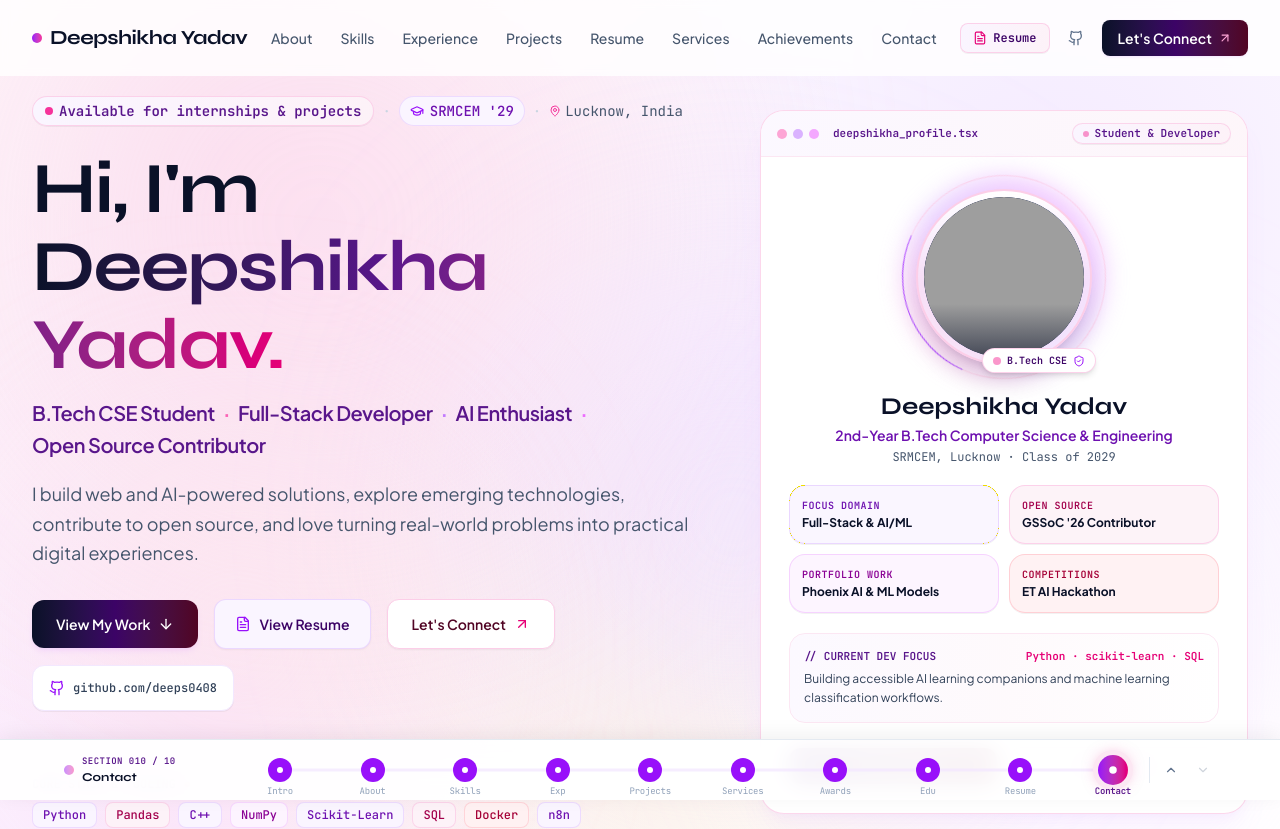
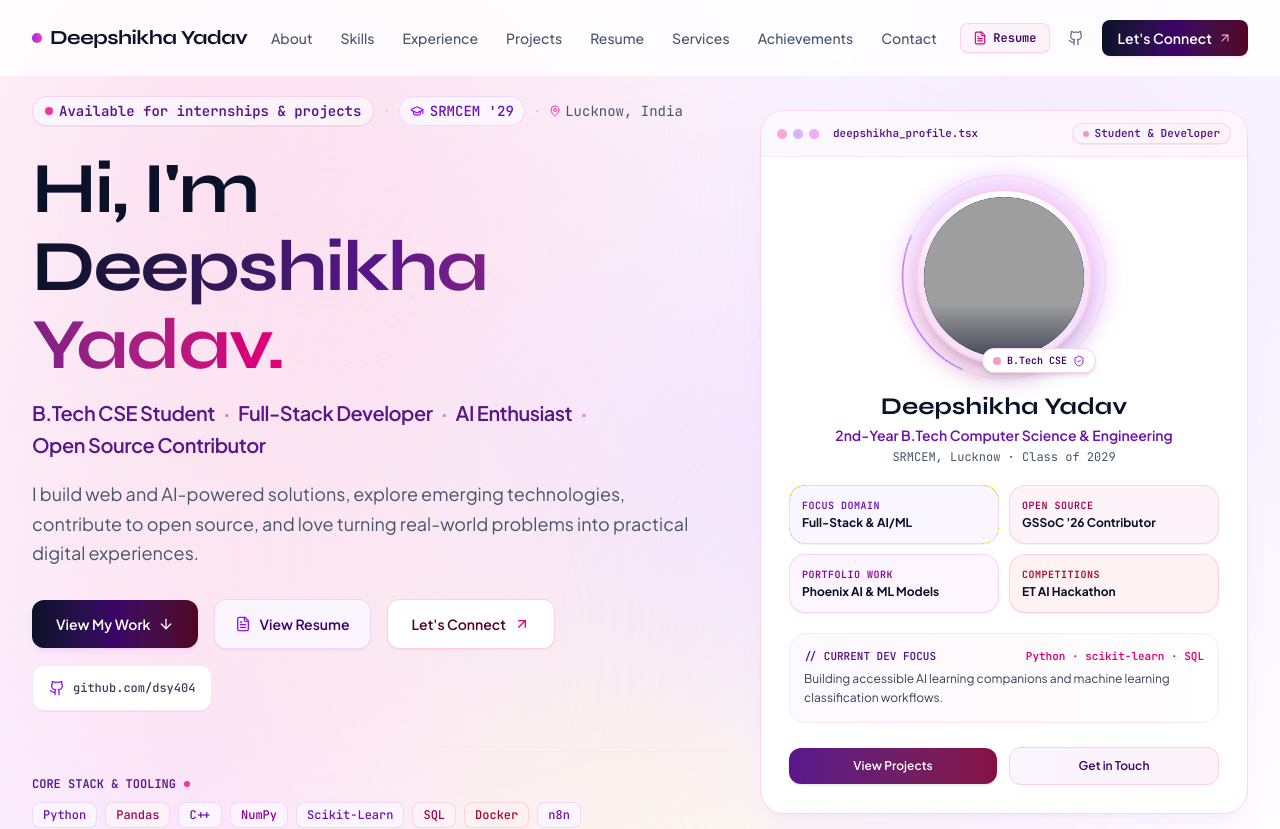
Before and after one commit to dsy404/MY-PORTFOLIO, a React (Vite) app: page / in a window 1280 px wide. Shown: the top 829 px of the page. Built offline with nearby package versions, Linux system fonts and the light colour scheme; grey boxes are pictures that could not be loaded.

Commit message:
refactor: remove scrubber and update GitHub profile
- Remove `ScrollTimelineScrubber` component
- Update GitHub username to `dsy404` across portfolio data
- Clean up unused imports in `ProjectsSection`

```diff
--- a/src/App.tsx
+++ b/src/App.tsx
@@ -16,7 +16,6 @@ import { EducationSection } from './components/EducationSection';
 import { ResumeSection } from './components/ResumeSection';
 import { ContactSection } from './components/ContactSection';
 import { Footer } from './components/Footer';
-import { ScrollTimelineScrubber } from './components/ScrollTimelineScrubber';
 import { SectionPopup } from './components/AnimatedSection';
 
 export default function App() {
@@ -28,7 +27,7 @@ export default function App() {
   };
 
   return (
-    <div className="min-h-screen bg-white text-slate-900 flex flex-col font-sans selection:bg-pink-500 selection:text-white pb-14 sm:pb-16 overflow-x-hidden">
+    <div className="min-h-screen bg-white text-slate-900 flex flex-col font-sans selection:bg-pink-500 selection:text-white overflow-x-hidden">
       {/* Sticky Navigation Bar */}
       <Navbar onContactClick={handleScrollToContact} />
 
@@ -85,9 +84,6 @@ export default function App() {
 
       {/* Footer */}
       <Footer />
-
-      {/* Persistent Bottom Scroll Timeline Chapter Scrubber */}
-      <ScrollTimelineScrubber />
     </div>
   );
 }
--- a/src/components/ScrollTimelineScrubber.tsx
+++ /dev/null
@@ -1,203 +0,0 @@
-import React, { useState, useEffect } from 'react';
-import {
-  Home,
-  User,
-  Code2,
-  Briefcase,
-  Layers,
-  Cpu,
-  Trophy,
-  GraduationCap,
-  FileText,
-  Mail,
-  ChevronUp,
-  ChevronDown
-} from 'lucide-react';
-
-interface SectionNode {
-  id: string;
-  name: string;
-  shortName: string;
-  icon: React.ComponentType<{ className?: string }>;
-}
-
-const sections: SectionNode[] = [
-  { id: 'home', name: 'Home', shortName: 'Intro', icon: Home },
-  { id: 'about', name: 'About', shortName: 'About', icon: User },
-  { id: 'skills', name: 'Skills', shortName: 'Skills', icon: Code2 },
-  { id: 'experience', name: 'Experience', shortName: 'Exp', icon: Briefcase },
-  { id: 'projects', name: 'Projects', shortName: 'Projects', icon: Layers },
-  { id: 'services', name: 'Services', shortName: 'Services', icon: Cpu },
-  { id: 'achievements', name: 'Achievements', shortName: 'Awards', icon: Trophy },
-  { id: 'education', name: 'Education', shortName: 'Edu', icon: GraduationCap },
-  { id: 'resume', name: 'Resume', shortName: 'Resume', icon: FileText },
-  { id: 'contact', name: 'Contact', shortName: 'Contact', icon: Mail },
-];
-
-export const ScrollTimelineScrubber: React.FC = () => {
-  const [scrollProgress, setScrollProgress] = useState(0);
-  const [activeSection, setActiveSection] = useState('home');
-  const [hoveredNode, setHoveredNode] = useState<string | null>(null);
-
-  useEffect(() => {
-    const handleScroll = () => {
-      const totalScroll = document.documentElement.scrollHeight - window.innerHeight;
-      const currentScroll = window.scrollY;
-
-      if (totalScroll > 0) {
-        const progress = Math.min(1, Math.max(0, currentScroll / totalScroll));
-        setScrollProgress(progress);
-      }
-
-      // Detect active section based on scroll position
-      const scrollPosition = window.scrollY + window.innerHeight * 0.35;
-      for (let i = sections.length - 1; i >= 0; i--) {
-        const el = document.getElementById(sections[i].id);
-        if (el) {
-          const top = el.offsetTop;
-          if (scrollPosition >= top) {
-            setActiveSection(sections[i].id);
-            break;
-          }
-        }
-      }
-    };
-
-    window.addEventListener('scroll', handleScroll, { passive: true });
-    handleScroll();
-    return () => window.removeEventListener('scroll', handleScroll);
-  }, []);
-
-  const scrollToSection = (id: string) => {
-    const el = document.getElementById(id);
-    if (el) {
-      el.scrollIntoView({ behavior: 'smooth' });
-    }
-  };
-
-  const activeIndex = sections.findIndex((s) => s.id === activeSection);
-  const currentSectionObj = sections[activeIndex] || sections[0];
-
-  return (
-    <div
-      className="fixed bottom-0 left-0 right-0 z-40 bg-white/95 backdrop-blur-md border-t border-slate-200/90 py-2 sm:py-2.5 px-3 sm:px-6 shadow-[0_-4px_20px_rgba(0,0,0,0.06)] transition-all select-none"
-      role="navigation"
-      aria-label="Portfolio scroll timeline scrubber"
-    >
-      <div className="max-w-6xl mx-auto flex items-center justify-between gap-3 sm:gap-6">
-
-        {/* Left Indicator: Active Chapter & Title */}
-        <div className="flex items-center gap-2 min-w-[110px] sm:min-w-[180px]">
-          <span className="w-2.5 h-2.5 rounded-full bg-gradient-to-r from-purple-600 to-pink-500 animate-pulse" />
-          <div className="flex flex-col">
-            <span className="text-[9px] font-mono uppercase tracking-wider text-purple-900 font-semibold">
-              SECTION 0{activeIndex + 1} / {sections.length < 10 ? `0${sections.length}` : sections.length}
-            </span>
-            <span className="text-xs font-bold font-display text-[#0a1128] truncate max-w-[100px] sm:max-w-[150px]">
-              {currentSectionObj.name}
-            </span>
-          </div>
-        </div>
-
-        {/* Center: Interactive Scrubber Rail with Section Nodes */}
-        <div className="flex-1 relative flex items-center justify-between py-2">
-
-          {/* Background Rail Line */}
-          <div className="absolute left-2 right-2 top-1/2 -translate-y-1/2 h-[3px] bg-purple-100/80 rounded-full" />
-
-          {/* Filled Active Progress Line in Pastel Purple & Pink */}
-          <div
-            className="absolute left-2 top-1/2 -translate-y-1/2 h-[3.5px] bg-gradient-to-r from-purple-600 via-pink-500 to-fuchsia-500 rounded-full transition-all duration-150"
-            style={{
-              width: `calc(${scrollProgress * 100}% - 4px)`
-            }}
-          />
-
-          {/* Section Nodes / Dots */}
-          {sections.map((section, idx) => {
-            const isActive = activeSection === section.id;
-            const isPassed = activeIndex >= idx;
-            const Icon = section.icon;
-
-            return (
-              <div
-                key={section.id}
-                className="relative z-10 flex flex-col items-center"
-                onMouseEnter={() => setHoveredNode(section.id)}
-                onMouseLeave={() => setHoveredNode(null)}
-              >
-                {/* Floating Tooltip Bubble */}
-                {hoveredNode === section.id && (
-                  <div className="absolute -top-10 left-1/2 -translate-x-1/2 whitespace-nowrap px-2.5 py-1 rounded-lg bg-[#0a1128] text-white text-[10px] font-mono font-semibold shadow-md pointer-events-none animate-in fade-in zoom-in-95 duration-150 flex items-center gap-1.5 z-50">
-                    <Icon className="w-3 h-3 text-pink-400" />
-                    <span>0{idx + 1}. {section.name}</span>
-                  </div>
-                )}
-
-                {/* Node Button */}
-                <button
-                  type="button"
-                  onClick={() => scrollToSection(section.id)}
-                  aria-label={`Jump to ${section.name} section`}
-                  className={`w-5 h-5 sm:w-6 sm:h-6 rounded-full flex items-center justify-center transition-all duration-300 cursor-pointer ${
-                    isActive
-                      ? 'bg-gradient-to-r from-purple-600 to-pink-600 text-white scale-125 shadow-[0_0_12px_rgba(236,72,153,0.5)] ring-4 ring-pink-100'
-                      : isPassed
-                      ? 'bg-purple-600 text-white hover:scale-110'
-                      : 'bg-white border-2 border-purple-200 text-purple-400 hover:border-pink-400 hover:scale-110'
-                  }`}
-                >
-                  <span className={`w-1.5 h-1.5 rounded-full ${
-                    isActive || isPassed ? 'bg-white' : 'bg-purple-200'
-                  }`} />
-                </button>
-
-                {/* Micro Label on desktop */}
-                <span className={`hidden md:block absolute -bottom-4 text-[9px] font-mono tracking-tight transition-colors ${
-                  isActive ? 'text-purple-900 font-bold' : 'text-slate-400'
-                }`}>
-                  {section.shortName}
-                </span>
-              </div>
-            );
-          })}
-
-        </div>
-
-        {/* Right Side: Quick Previous/Next Chapter Navigators */}
-        <div className="flex items-center gap-1 sm:gap-1.5 pl-2 border-l border-slate-200">
-          <button
-            type="button"
-            onClick={() => {
-              if (activeIndex > 0) {
-                scrollToSection(sections[activeIndex - 1].id);
-              }
-            }}
-            disabled={activeIndex === 0}
-            className="p-1 sm:p-1.5 rounded-lg text-slate-500 hover:text-slate-900 hover:bg-slate-100 disabled:opacity-30 disabled:pointer-events-none transition cursor-pointer"
-            title="Previous Section"
-            aria-label="Previous Section"
-          >
-            <ChevronUp className="w-3.5 h-3.5" />
-          </button>
-
-          <button
-            type="button"
-            onClick={() => {
-              if (activeIndex < sections.length - 1) {
-                scrollToSection(sections[activeIndex + 1].id);
-              }
-            }}
-            disabled={activeIndex === sections.length - 1}
-            className="p-1 sm:p-1.5 rounded-lg text-slate-500 hover:text-slate-900 hover:bg-slate-100 disabled:opacity-30 disabled:pointer-events-none transition cursor-pointer"
-            title="Next Section"
-            aria-label="Next Section"
-          >
-            <ChevronDown className="w-3.5 h-3.5" />
-          </button>
-        </div>
-
-      </div>
-    </div>
-  );
-};
--- a/src/data/portfolioData.ts
+++ b/src/data/portfolioData.ts
@@ -12,8 +12,8 @@ export const personalInfo = {
   cgpa: "7.75/10 (1st Year)",
   location: "Lucknow, Uttar Pradesh, India",
   email: "dy.deepshikha04aug@gmail.com",
-  github: "https://github.com/deeps0408",
-  githubUsername: "deeps0408",
+  github: "https://github.com/dsy404",
+  githubUsername: "dsy404",
   secondaryGithub: "https://github.com/dsy404",
   linkedin: "https://www.linkedin.com/in/deepshikha-yadav-586b723b6",
   linkedinName: "deepshikha-yadav-586b723b6",
@@ -396,8 +396,8 @@ export const resumeData: ResumeData = {
   email: "dy.deepshikha04aug@gmail.com",
   linkedin: "linkedin.com/in/deepshikha-yadav-586b723b6",
   linkedinUrl: "https://www.linkedin.com/in/deepshikha-yadav-586b723b6",
-  github: "github.com/deeps0408",
-  githubUrl: "https://github.com/deeps0408",
+  github: "github.com/dsy404",
+  githubUrl: "https://github.com/dsy404",
   objective: "Second-year B.Tech Computer Science student passionate about building reliable, user-focused AI applications, with hands-on experience developing LLM-powered agents, multi-agent orchestration (LangGraph), and Retrieval-Augmented Generation (RAG) systems. Strong foundation in Python, C++, and full-stack development, demonstrated through independent projects on reinforcement learning environments, responsible AI, and accessible education technology. Seeking a Software Engineering/AI internship at OpenAI to contribute to safe, impactful AI systems while learning from world-class researchers and engineers.",
   education: {
     institution: "Shri Ramswaroop Memorial College of Engineering and Management",
@@ -436,7 +436,7 @@ export const resumeData: ResumeData = {
     {
       title: "AI Customer Support Training Environment",
       techStack: "Python, Docker, FastAPI, OpenEnv",
-      githubUrl: "https://github.com/deeps0408/openenv-project",
+      githubUrl: "https://github.com/dsy404/openenv-project",
       highlights: [
         "Built an OpenEnv-compliant reinforcement learning environment that trains AI agents to resolve multi-turn customer support issues, from issue classification to full resolution",
         "Designed step-by-step, rule-based reward functions (issue identification, clarification, resolution) achieving a full 1.0 episode reward on sample multi-turn scenarios",
@@ -447,7 +447,7 @@ export const resumeData: ResumeData = {
     {
       title: "Phoenix AI — Multi-Agent Education Platform",
       techStack: "Next.js, TypeScript, FastAPI, LangGraph, OpenAI/Gemini API, ChromaDB",
-      githubUrl: "https://github.com/deeps0408/Phoenix-AI",
+      githubUrl: "https://github.com/dsy404/Phoenix-AI",
       highlights: [
         "Architected a LangGraph-powered orchestrator that routes student queries across 10 specialized AI agents (teaching, translation, mentoring, assessment, emotional support, offline sync) for underserved learners",
         "Solved offline access for low-bandwidth (2G) regions by implementing lesson caching, ensuring learning continuity without stable internet",
@@ -458,7 +458,7 @@ export const resumeData: ResumeData = {
     {
       title: "FAIRTRACE-AI — AI Fairness Analysis Platform",
       techStack: "React, FastAPI, Scikit-learn, AIF360, SHAP/LIME",
-      githubUrl: "https://github.com/deeps0408/FAIRTRACE-AI",
+      githubUrl: "https://github.com/dsy404/FAIRTRACE-AI",
       highlights: [
         "Built an AI fairness evaluation platform that detects and explains demographic bias in ML models using metrics such as Statistical Parity Difference and Disparate Impact",
         "Implemented explainable AI dashboards (SHAP/LIME) and automated bias-mitigation recommendations to support trustworthy AI deployment in hiring, healthcare, and finance",
@@ -473,7 +473,7 @@ export const resumeData: ResumeData = {
       period: "Jul 2026 (2 weeks)",
       highlights: [
         "Completed hands-on training in Python, NumPy, Pandas, Matplotlib, Scikit-learn, reinforcement learning, and classification algorithms (logistic regression, decision trees, KNN, random forest)",
-        "Built capstone project Heart Disease Prediction — a logistic regression classifier predicting heart disease risk from patient medical records (github.com/deeps0408/Heart_Disease_Prediction)"
+        "Built capstone project Heart Disease Prediction — a logistic regression classifier predicting heart disease risk from patient medical records (github.com/dsy404/Heart_Disease_Prediction)"
       ]
     }
   ],
```
Also changed, not shown: src/components/ProjectsSection.tsx (+48 -73 lines).
